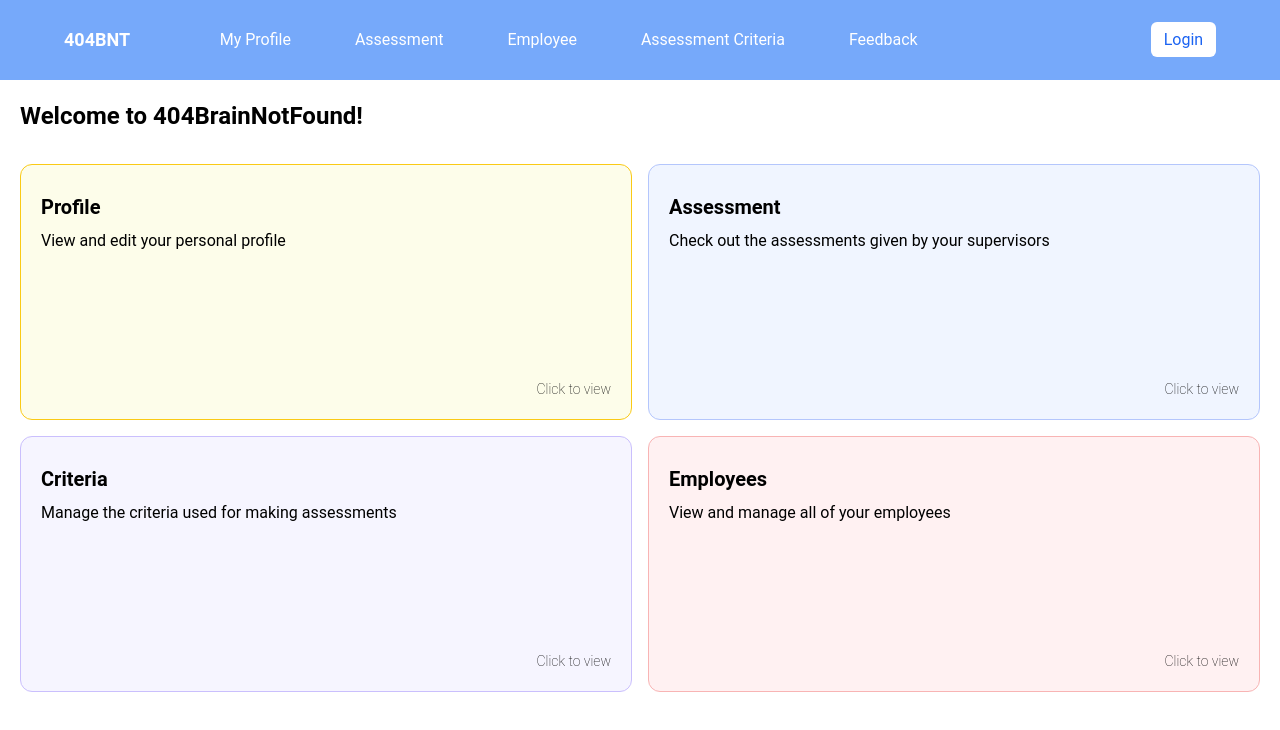
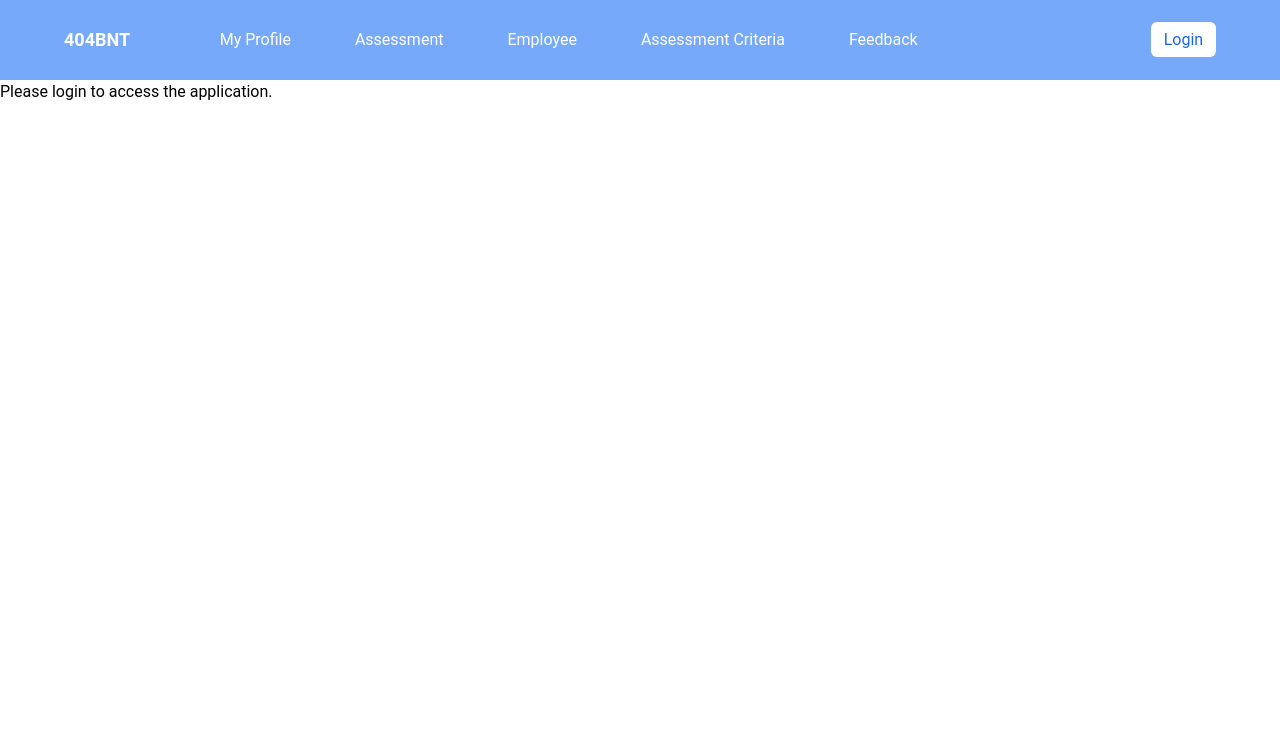
Before and after one commit to hongphucle1010/EmployeeAssessment-FE, a React (Vite) app: page / in a window 1280 px wide. Shown: the top 730 px of the page. Built offline with nearby package versions, Linux system fonts and the light colour scheme; no server answers.

Commit message:
feat: update HomePage layout and improve user loading experience

```diff
--- a/src/pages/HomePage/index.tsx
+++ b/src/pages/HomePage/index.tsx
@@ -1,14 +1,37 @@
-import { useEffect, useState } from "react"
-import { GetMePayload } from "../../api/authentication/types"
-import { AuthenticationService } from "../../services/authentication"
-import { link } from "fs"
-import { useNavigate } from "react-router-dom"
+import { useEffect, useState } from 'react'
+import { GetMePayload } from '../../api/authentication/types'
+import { AuthenticationService } from '../../services/authentication'
+import { useNavigate } from 'react-router-dom'
 
 const CardItem = [
-    { title: 'Profile', bgColor: 'bg-yellow-50', borderColor: 'border-yellow-300', link: '/profile', content: 'View and edit your personal profile' },
-    { title: 'Assessment', bgColor: 'bg-indigo-50', borderColor: 'border-indigo-300', link: '/assessment', content: 'Check out the assessments given by your supervisors' },
-    { title: 'Criteria', bgColor: 'bg-purple-50', borderColor: 'border-purple-300', link: '/assessment-criteria', content: 'Manage the criteria used for making assessments' },
-    { title: 'Employees', bgColor: 'bg-rose-50', borderColor: 'border-red-300', link: '/employees', content: 'View and manage all of your employees' },
+  {
+    title: 'Profile',
+    bgColor: 'bg-yellow-50',
+    borderColor: 'border-yellow-300',
+    link: '/profile',
+    content: 'View and edit your personal profile'
+  },
+  {
+    title: 'Assessment',
+    bgColor: 'bg-indigo-50',
+    borderColor: 'border-indigo-300',
+    link: '/assessment',
+    content: 'Check out the assessments given by your supervisors'
+  },
+  {
+    title: 'Criteria',
+    bgColor: 'bg-purple-50',
+    borderColor: 'border-purple-300',
+    link: '/assessment-criteria',
+    content: 'Manage the criteria used for making assessments'
+  },
+  {
+    title: 'Employees',
+    bgColor: 'bg-rose-50',
+    borderColor: 'border-red-300',
+    link: '/employee',
+    content: 'View and manage all of your employees'
+  }
 ]
 
 type CardItemProps = {
@@ -23,13 +46,15 @@
   return (
     <div
       className={`w-full min-h-64 p-5 rounded-xl border ${borderColor} ${bgColor} hover:cursor-pointer flex flex-col justify-between gap-2`}
-            onClick={() => { router(link) }}
+      onClick={() => {
+        router(link)
+      }}
     >
-            <div className="flex flex-col items-start gap-2 mt-2">
-                <span className="text-xl font-semibold">{title}</span>
-                <span className="text-base font-normal">{content}</span>
+      <div className='flex flex-col items-start gap-2 mt-2'>
+        <span className='text-xl font-semibold'>{title}</span>
+        <span className='text-base font-normal'>{content}</span>
       </div>
-            <span className="text-sm font-thin hover:underline w-full text-right">Click to view</span>
+      <span className='text-sm font-thin hover:underline w-full text-right'>Click to view</span>
     </div>
   )
 }
@@ -56,22 +81,34 @@
 
   if (loading) {
     return (
-            <div role="status" className="flex flex-col gap-4 p-5 text-center w-full items-center">
-                <svg aria-hidden="true" className="inline w-8 h-8 text-gray-200 animate-spin dark:text-gray-600 fill-blue-600" viewBox="0 0 100 101" fill="none" xmlns="http://www.w3.org/2000/svg">
-                    <path d="M100 50.5908C100 78.2051 77.6142 100.591 50 100.591C22.3858 100.591 0 78.2051 0 50.5908C0 22.9766 22.3858 0.59082 50 0.59082C77.6142 0.59082 100 22.9766 100 50.5908ZM9.08144 50.5908C9.08144 73.1895 27.4013 91.5094 50 91.5094C72.5987 91.5094 90.9186 73.1895 90.9186 50.5908C90.9186 27.9921 72.5987 9.67226 50 9.67226C27.4013 9.67226 9.08144 27.9921 9.08144 50.5908Z" fill="currentColor" />
-                    <path d="M93.9676 39.0409C96.393 38.4038 97.8624 35.9116 97.0079 33.5539C95.2932 28.8227 92.871 24.3692 89.8167 20.348C85.8452 15.1192 80.8826 10.7238 75.2124 7.41289C69.5422 4.10194 63.2754 1.94025 56.7698 1.05124C51.7666 0.367541 46.6976 0.446843 41.7345 1.27873C39.2613 1.69328 37.813 4.19778 38.4501 6.62326C39.0873 9.04874 41.5694 10.4717 44.0505 10.1071C47.8511 9.54855 51.7191 9.52689 55.5402 10.0491C60.8642 10.7766 65.9928 12.5457 70.6331 15.2552C75.2735 17.9648 79.3347 21.5619 82.5849 25.841C84.9175 28.9121 86.7997 32.2913 88.1811 35.8758C89.083 38.2158 91.5421 39.6781 93.9676 39.0409Z" fill="currentFill" />
+      <div role='status' className='flex flex-col gap-4 p-5 text-center w-full items-center'>
+        <svg
+          aria-hidden='true'
+          className='inline w-8 h-8 text-gray-200 animate-spin dark:text-gray-600 fill-blue-600'
+          viewBox='0 0 100 101'
+          fill='none'
+          xmlns='http://www.w3.org/2000/svg'
+        >
+          <path
+            d='M100 50.5908C100 78.2051 77.6142 100.591 50 100.591C22.3858 100.591 0 78.2051 0 50.5908C0 22.9766 22.3858 0.59082 50 0.59082C77.6142 0.59082 100 22.9766 100 50.5908ZM9.08144 50.5908C9.08144 73.1895 27.4013 91.5094 50 91.5094C72.5987 91.5094 90.9186 73.1895 90.9186 50.5908C90.9186 27.9921 72.5987 9.67226 50 9.67226C27.4013 9.67226 9.08144 27.9921 9.08144 50.5908Z'
+            fill='currentColor'
+          />
+          <path
+            d='M93.9676 39.0409C96.393 38.4038 97.8624 35.9116 97.0079 33.5539C95.2932 28.8227 92.871 24.3692 89.8167 20.348C85.8452 15.1192 80.8826 10.7238 75.2124 7.41289C69.5422 4.10194 63.2754 1.94025 56.7698 1.05124C51.7666 0.367541 46.6976 0.446843 41.7345 1.27873C39.2613 1.69328 37.813 4.19778 38.4501 6.62326C39.0873 9.04874 41.5694 10.4717 44.0505 10.1071C47.8511 9.54855 51.7191 9.52689 55.5402 10.0491C60.8642 10.7766 65.9928 12.5457 70.6331 15.2552C75.2735 17.9648 79.3347 21.5619 82.5849 25.841C84.9175 28.9121 86.7997 32.2913 88.1811 35.8758C89.083 38.2158 91.5421 39.6781 93.9676 39.0409Z'
+            fill='currentFill'
+          />
         </svg>
-                <span className="sr-only">Loading...</span>
+        <span className='sr-only'>Loading...</span>
       </div>
     )
   }
 
   return (
-        <div className="flex flex-col gap-4 p-5">
-            <span className="font-semibold text-2xl">
-                {user ? `Welcome to 404BrainNotFound, ${user.username}!` : "Welcome to 404BrainNotFound!"}
+    <div className='flex flex-col gap-4 p-5'>
+      <span className='font-semibold text-2xl'>
+        {user ? `Welcome to 404BrainNotFound, ${user.username}!` : 'Welcome to 404BrainNotFound!'}
       </span>
-            <div className="grid grid-cols-2 gap-4 mt-4">
+      <div className='grid grid-cols-2 gap-4 mt-4'>
         {CardItem.map((item) => (
           <HomePageCard
             key={item.title}
--- a/src/routes/index.tsx
+++ b/src/routes/index.tsx
@@ -112,7 +112,7 @@
       path: '/',
       element: (
         <MainLayout>
-          <HomePage />
+          <div>Please login to access the application.</div>
         </MainLayout>
       ),
       errorElement: <ErrorPage />
--- a/src/services/authentication/index.ts
+++ b/src/services/authentication/index.ts
@@ -35,8 +35,4 @@
   static async register(username: string, password: string) {
     await this.callApi(AuthencationApi, 'register', username, password)
   }
-
-  static async getMe() {
-    return await this.callApi(AuthencationApi, 'getMe')
-  }
 }
```
Lines whose indentation alone changed are shown as unchanged.
